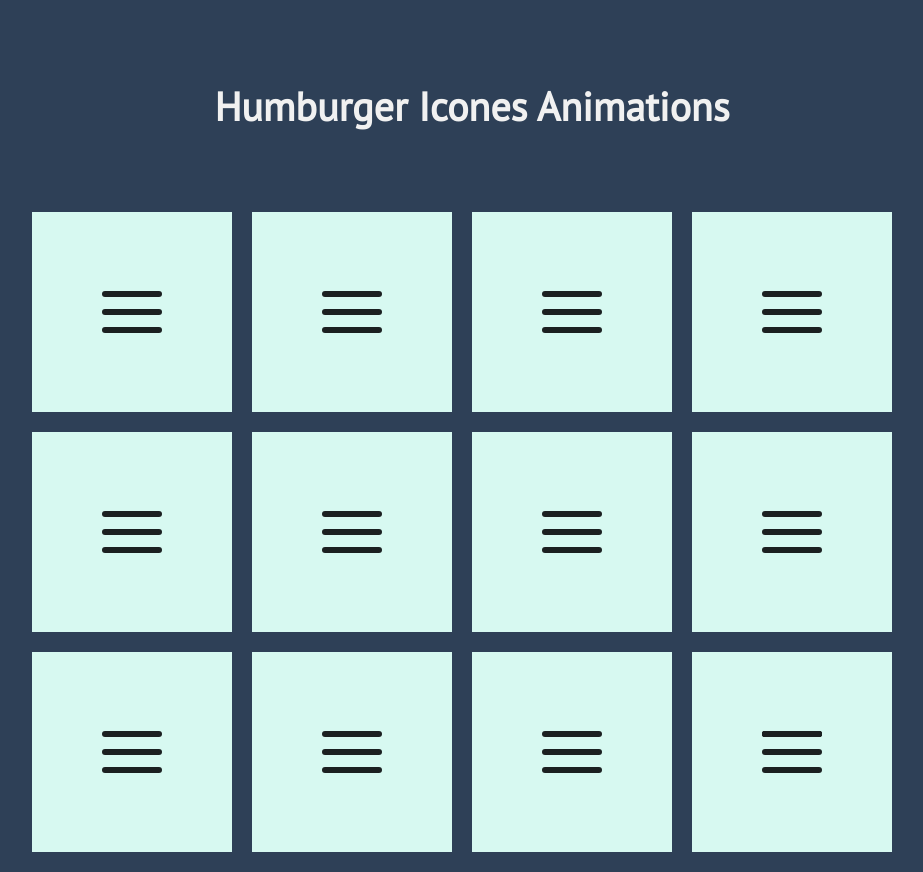
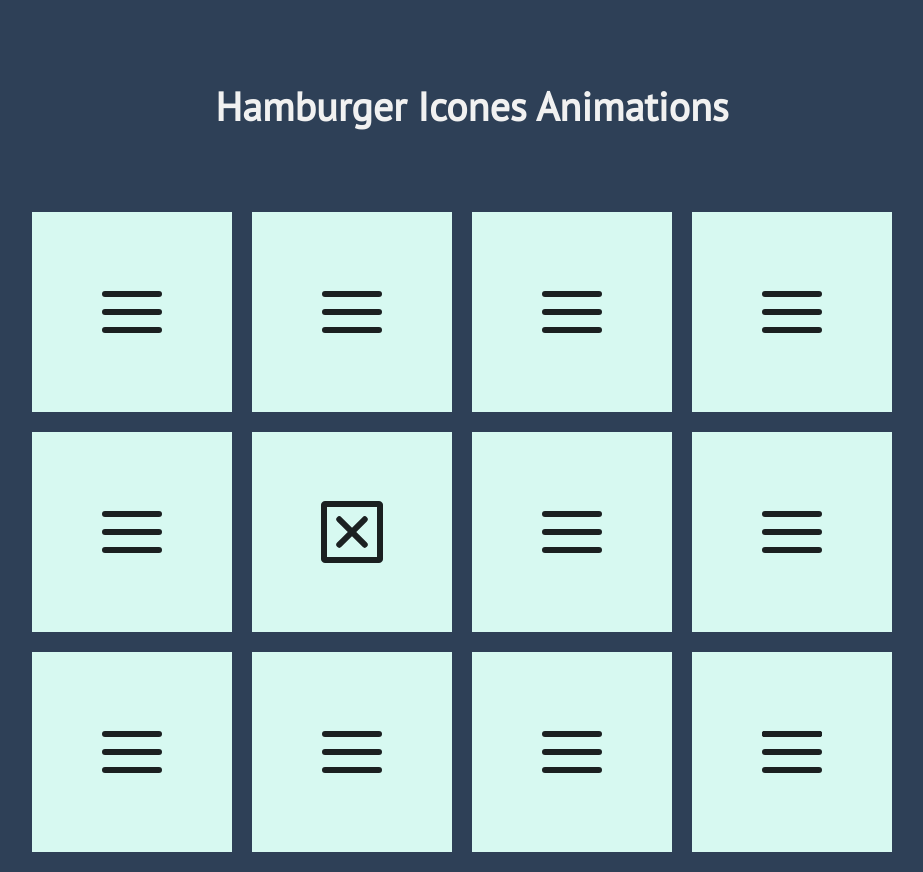
Before and after one commit to Lance1ot0/hamburger-animation-CSS, a plain HTML site: page index.html in a window 1280 px wide. Both pictures are taken after a click on the element 520 px from the left and 532 px from the top of the page. Shown: the whole page, without its empty margins (168-1091 px from the left). Drawn offline with Linux system fonts and the light colour scheme.

Commit message:
Animation 6

```diff
--- a/index.html
+++ b/index.html
@@ -13,7 +13,7 @@
 
 <body>
 
-    <h1>Humburger Icones Animations</h1>
+    <h1>Hamburger Icones Animations</h1>
 
     <div class="container">
 
@@ -59,6 +59,9 @@
                 <div class="lines"></div>
                 <div class="lines"></div>
                 <div class="lines"></div>
+                <div class="rightLine"></div>
+                <div class="crossLine" id="crossLeft"></div>
+                <div class="crossLine" id="crossRight"></div>
             </div>
         </div>
         <div class="box">
--- a/style.css
+++ b/style.css
@@ -172,3 +172,72 @@ h1 {
 }
 
 /* Animation 6 */
+
+.rightLine {
+    opacity: 0%;
+    width: 0%;
+    height: 6px;
+    border-radius: 5px;
+    background: #1B2021;
+    position: absolute;
+    transition: all .5s .5s ease-in-out;
+    transform: rotate(90deg) translateY(-28px) translateX(18px);
+}
+
+.btn6 .rightLine{
+    transition: all .5s ease-in-out;
+}
+
+.btn6.active .rightLine{
+    opacity: 100%;
+    width: 100%;
+    transition: all .5s .5s ease-in-out;
+}
+
+.crossLine {
+    opacity: 0;
+    width: 70%;
+    height: 6px;
+    border-radius: 5px;
+    background: #1B2021;
+    position: absolute;
+    transform: rotate(135deg);
+    top: 18px;
+    left: 9px;
+}
+
+#crossLeft{
+    transform: rotate(135deg);
+}
+
+#crossRight{
+    transform: rotate(-135deg);
+}
+
+.btn6 .crossLine{
+    transition: all .3s ease-in-out;
+}
+
+.btn6.active .crossLine{
+    opacity: 100%;
+    transition: all .5s .9s ease-in-out;
+}
+
+.btn6 .lines{
+    transition: all .5s .5s ease-in-out;
+}
+
+.btn6.active .lines:nth-child(1){
+    transform: translateY(-10px);
+    transition: all .5s ease-in-out;
+}
+
+.btn6.active .lines:nth-child(2){
+    transform: rotate(90deg) translateY(28px);
+    transition: all .5s ease-in-out;
+}
+
+.btn6.active .lines:nth-child(3){
+    transform: translateY(10px);
+    transition: all .5s ease-in-out;
+}
```
